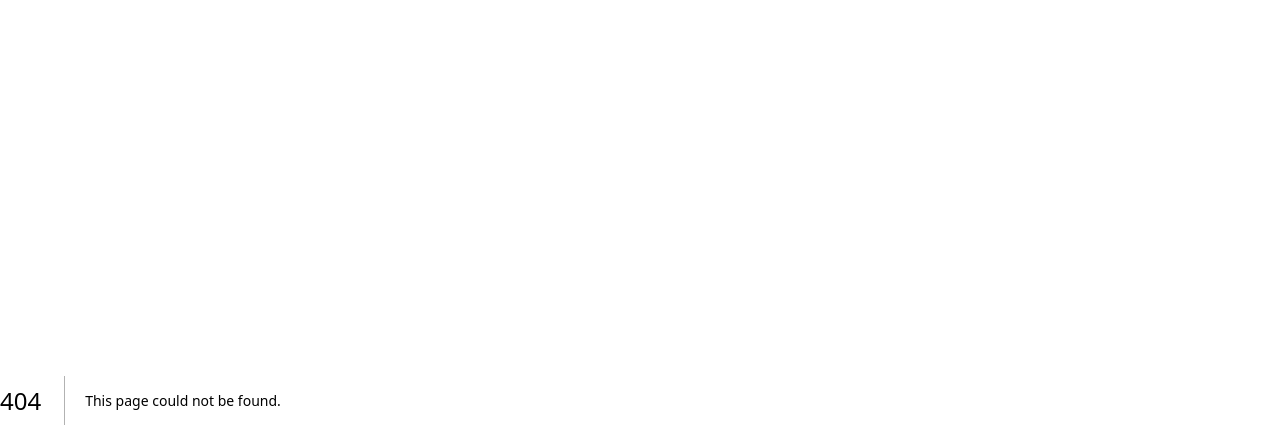
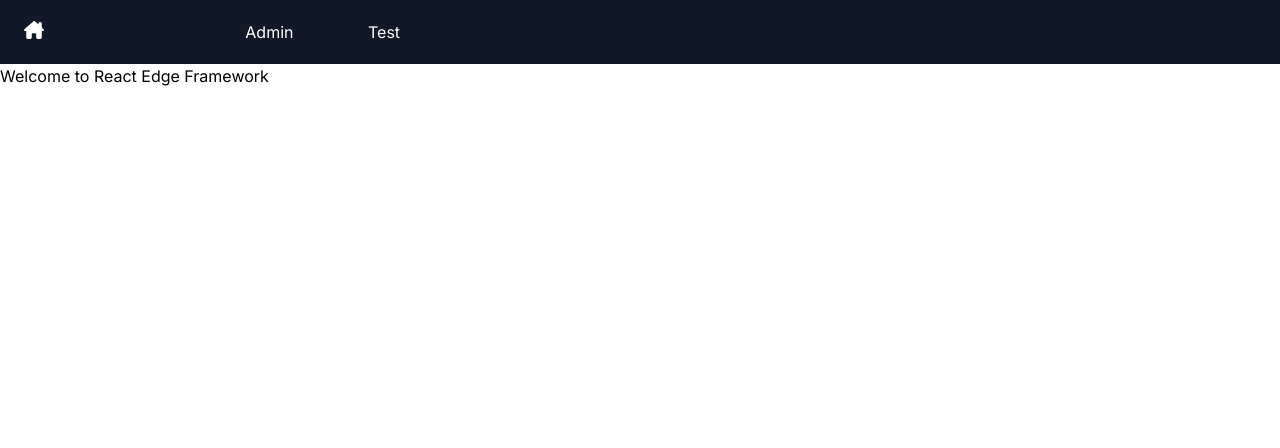
Before and after one commit to SrinivasPT/react-edge, a Next.js app: page /home in a window 1280 px wide. Before the commit this address had no page. Shown: the top 448 px of the page. Built offline with nearby package versions, Linux system fonts and the light colour scheme; data requests are answered from the project's data file.

Commit message:
Menu Fixed and made generic

```diff
--- /dev/null
+++ b/src/app/config.ts
@@ -0,0 +1,16 @@
+export const menuData = [
+    {
+        label: 'Admin',
+        items: [
+            { label: 'Form Builder', route: '/admin/form-builder/form' },
+            { label: 'Control Master', route: '/admin/control-master' },
+        ],
+    },
+    {
+        label: 'Test',
+        items: [
+            { label: 'Form Builder', route: '/admin/form-builder/form' },
+            { label: 'Control Master', route: '/admin/control-master' },
+        ],
+    },
+];
--- /dev/null
+++ b/src/app/home/page.tsx
@@ -0,0 +1,5 @@
+const Page = () => {
+    return <div>Welcome to React Edge Framework</div>;
+};
+
+export default Page;
--- a/src/app/layout.tsx
+++ b/src/app/layout.tsx
@@ -2,12 +2,14 @@
 
 import { config } from '@fortawesome/fontawesome-svg-core';
 import '@fortawesome/fontawesome-svg-core/styles.css';
+import MenuControl from '@lib/controls/organisms/menu-control/menu-control';
 import type { Metadata } from 'next';
 import { Inter } from 'next/font/google';
 import { Suspense } from 'react';
 import { ToastContainer } from 'react-toastify';
 import 'react-toastify/dist/ReactToastify.css';
 import { Providers } from '../redux/provider';
+import { menuData } from './config';
 import './globals.css';
 import Init from './init';
 config.autoAddCss = false;
@@ -25,7 +27,16 @@ export default function RootLayout({ children }: { children: React.ReactNode })
             <body className={inter.className}>
                 <Providers>
                     <Suspense fallback={<div>Loading...</div>}>
-                        <Init>{children}</Init>
+                        <header>
+                            <div className="sticky top-0 z-50 w-full py-3 bg-gray-900 text-white">
+                                <MenuControl menus={menuData} />
+                            </div>
+                        </header>
+
+                        <main>
+                            <Init>{children}</Init>
+                        </main>
+
                         <ToastContainer
                             position="bottom-center"
                             autoClose={1000}
@@ -38,6 +49,8 @@ export default function RootLayout({ children }: { children: React.ReactNode })
                             pauseOnHover
                             theme="light"
                         />
+
+                        <footer></footer>
                     </Suspense>
                 </Providers>
             </body>
--- a/src/app/page.tsx
+++ b/src/app/page.tsx
@@ -1,6 +1,7 @@
 'use client';
 
 export default function Home() {
+    return <div>Welcome to React Edge Framework</div>;
     // const { isLoading, data } = useGetAllFormConfigQuery(null);
     // if (isLoading) return <div>Loading...</div>;
     // const count = useAppSelector(state => state.counter.value);
--- /dev/null
+++ b/src/library/controls/organisms/menu-control/dropdown-menu.tsx
@@ -0,0 +1,69 @@
+import Link from 'next/link';
+import { useState } from 'react';
+
+export interface MenuItem {
+    label: string;
+    route?: string;
+    items?: MenuItem[];
+}
+
+export interface DropdownMenuProps {
+    menuData: MenuItem;
+}
+
+const DropdownMenu: React.FC<DropdownMenuProps> = ({ menuData }) => {
+    const [isOpen, setIsOpen] = useState(false);
+    const [isHoveringDropdown, setIsHoveringDropdown] = useState(false);
+    let hoverTimeout: any;
+
+    const handleTriggerMouseEnter = () => {
+        clearTimeout(hoverTimeout);
+        setIsOpen(true);
+    };
+
+    const handleTriggerMouseLeave = () => {
+        hoverTimeout = setTimeout(() => {
+            if (!isHoveringDropdown) {
+                setIsOpen(false);
+            }
+        }, 300); // 300ms delay
+    };
+
+    const handleDropdownMouseEnter = () => {
+        setIsHoveringDropdown(true);
+    };
+
+    const handleDropdownMouseLeave = () => {
+        setIsHoveringDropdown(false);
+        // If user leaves dropdown, consider closing it after a delay
+        hoverTimeout = setTimeout(() => {
+            setIsOpen(false);
+        }, 300);
+    };
+
+    return (
+        <div className="relative w-1/12" onMouseEnter={handleTriggerMouseEnter} onMouseLeave={handleTriggerMouseLeave}>
+            <div className="bg-gray-900 text-white px-4 py-2 rounded hover:bg-gray-800">{menuData.label}</div>
+
+            {isOpen && (
+                <div
+                    className="absolute top-full mt-2 w-64 bg-white shadow-lg rounded z-10"
+                    onMouseEnter={handleDropdownMouseEnter}
+                    onMouseLeave={handleDropdownMouseLeave}
+                >
+                    {menuData.items?.map((item, index) =>
+                        item.items ? (
+                            <DropdownMenu key={index} menuData={item} />
+                        ) : (
+                            <Link key={index} href={item.route as string} passHref>
+                                <div className="cursor-pointer block px-4 py-2 text-black hover:bg-gray-100">{item.label}</div>
+                            </Link>
+                        )
+                    )}
+                </div>
+            )}
+        </div>
+    );
+};
+
+export default DropdownMenu;
--- /dev/null
+++ b/src/library/controls/organisms/menu-control/menu-control.tsx
@@ -0,0 +1,25 @@
+import { faHouseChimney } from '@fortawesome/free-solid-svg-icons';
+import { FontAwesomeIcon } from '@fortawesome/react-fontawesome';
+import Link from 'next/link';
+import DropdownMenu, { MenuItem } from './dropdown-menu';
+
+export interface MenuWrapperProps {
+    menus: MenuItem[];
+}
+
+const MenuControl: React.FC<MenuWrapperProps> = ({ menus }) => {
+    return (
+        <div className="flex space-x-4">
+            <div className="ps-6 pt-2 w-2/12 align-middle">
+                <Link href={`/`}>
+                    <FontAwesomeIcon className="cursor-pointer text-white hover:text-blue-700 w-5 h-5" icon={faHouseChimney} title="Edit Action" />
+                </Link>
+            </div>
+            {menus.map((menu, index) => (
+                <DropdownMenu key={index} menuData={menu} />
+            ))}
+        </div>
+    );
+};
+
+export default MenuControl;
--- a/src/library/layout/menu.tsx
+++ b/src/library/layout/menu.tsx
@@ -5,6 +5,18 @@ import { useState } from 'react';
 
 const MenuComponent = () => {
     const [isOpen, setIsOpen] = useState(false);
+    let hoverTimeout: any;
+
+    const handleMouseEnter = () => {
+        clearTimeout(hoverTimeout);
+        setIsOpen(true);
+    };
+
+    const handleMouseLeave = () => {
+        hoverTimeout = setTimeout(() => {
+            setIsOpen(false);
+        }, 300); // 300ms delay to cater for minor "gaps" in user movement
+    };
 
     return (
         <div className="relative">
@@ -18,11 +30,9 @@ const MenuComponent = () => {
                         />
                     </Link>
                 </div>
-                <div className="w-8">
+                <div className="w-8" onMouseEnter={handleMouseEnter} onMouseLeave={handleMouseLeave}>
                     {/* Header Button */}
-                    <button onClick={() => setIsOpen(!isOpen)} className="bg-gray-900 text-white px-4 py-2 rounded hover:bg-gray-800">
-                        Admin
-                    </button>
+                    <div className="bg-gray-900 text-white px-4 py-2 rounded hover:bg-gray-800">Admin</div>
 
                     {/* Dropdown */}
                     {isOpen && (
--- a/src/library/layout/page-layout.tsx
+++ b/src/library/layout/page-layout.tsx
@@ -1,12 +1,11 @@
 import { ButtonPallet } from '@lib/controls';
-import MenuComponent from './menu';
 
 const PageLayout = (props: any) => {
     return (
         <div className="w-full min-h-screen bg-gray-100">
-            <div className="sticky top-0 z-50 w-full py-3 bg-gray-900 text-white">
+            {/* <div className="sticky top-0 z-50 w-full py-3 bg-gray-900 text-white">
                 <MenuComponent />
-            </div>
+            </div> */}
             <ButtonPallet title={props.title} buttons={props.buttons} />
             <div className="flex justify-center pt-2 flex-grow">
                 <main className="w-5/6 bg-white px-6 pt-6 shadow-md">{props.children}</main>
```
